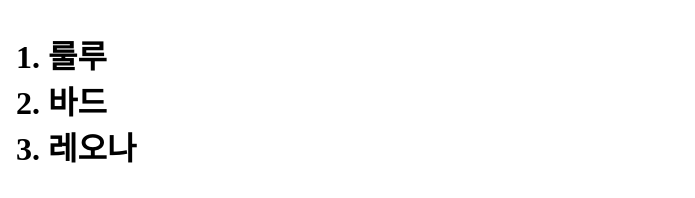
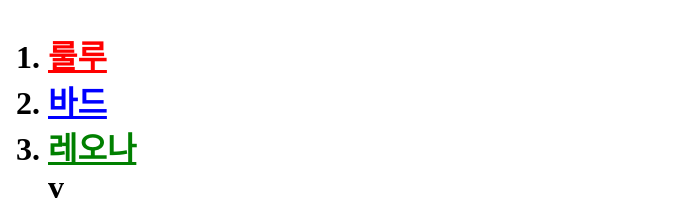
Before and after one commit to sewook0304/web, a plain HTML site: page 2.html in a window 1280 px wide. Shown: the part 1462-1660 px from the top of the page, without its empty margins (0-695 px from the left). Drawn offline with Linux system fonts and the light colour scheme.

Commit message:
Add files via upload

```diff
--- a/2.html
+++ b/2.html
@@ -34,9 +34,9 @@ href="https://www.msn.com/ko-kr/entertainment/music/%EB%B0%A9%ED%83%84%EC%86%8C%
 D%8B%B0%EC%A0%80-%EC%86%8D-%EC%B2%AD%EB%9F%89-%EC%86%8C%EB%85%84%EB%AF%B8%EC%95%84%EB%AF%B8-%EC%8B%AC%EC%BF%B5/ar-BB17Ocbc?fullscreen=true#image=1" target="_blank" title="전정국"> 이것은 정국이다.<a>
 <h1><a href="index.html">마스터이</a><h1>
 <ol>
-  <li><a href="1.html">룰루</a></li>
-  <li><a href="2.html">바드</a></li>
-  <li><a href="3.html">레오나</a></li>
+  <li><a href="1.html"style="color:red;text-decoration:underline">룰루</a></li>
+  <li><a href="2.html"style="color:blue;text-decoration:underline">바드</a></li>
+  <li><a href="3.html"style="color:green;text-decoration:underline">레오나</a></li>v
 </ol>
 <img src="바드.jpg" width="50%"
 <p>
```
Also changed, not shown: 1.html (+3 -3 lines), 3.html (+3 -3 lines), index.html (+3 -3 lines).
